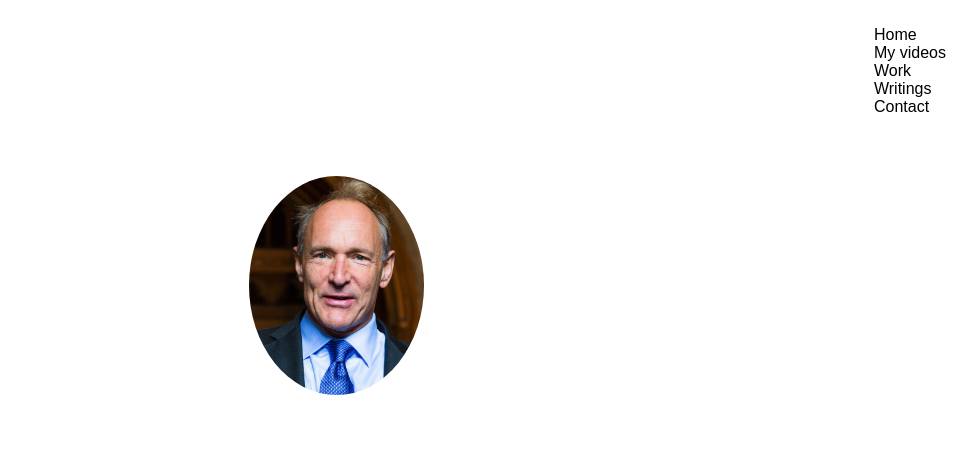
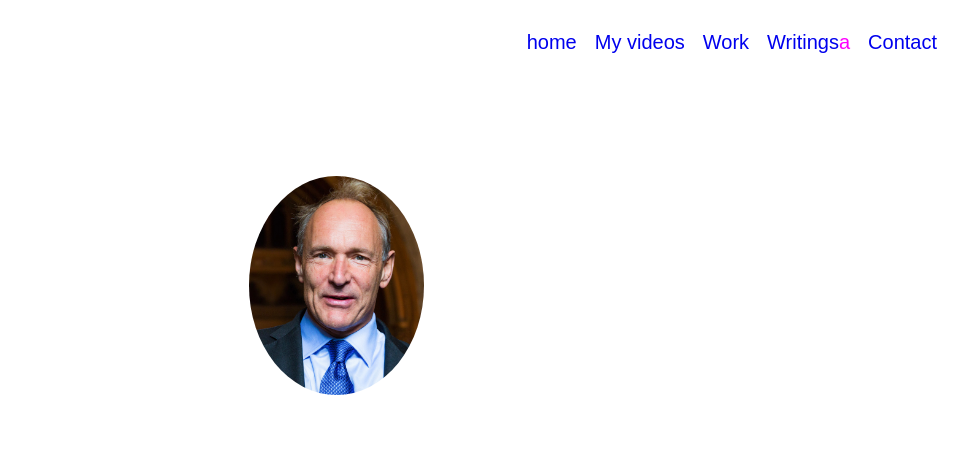
Before and after one commit to fahad78990/fjss, a plain HTML site: page index.html in a window 1280 px wide. Shown: the top 460 px of the page, without its empty margins (304-1280 px from the left). Drawn offline with Linux system fonts and the light colour scheme; a web font is replaced by a local one.

Commit message:
Add files via upload

```diff
--- a/index.html
+++ b/index.html
@@ -11,11 +11,11 @@
 
 <body>
     <ul class="menu">
-        <li class="links">Home</li>
-         <li class="links">My videos</li>
-         <li class="links">Work</li>
-         <li class="links">Writings</li>
-         <li class="links">Contact</li>
+        <li class="links"><a href="#welcome">home</a></li>
+        <li class="links"><a href="#videos">My videos</a></li>
+        <li class="links"><a href="#work">Work</a></li>
+        <li class="links"><a href="#writings">Writings</a>a</li>
+        <li class="links"><a href="#contact">Contact</a></li>
     </ul>
 
     <section id="welcome">
@@ -30,6 +30,25 @@
         <div class="line"></div>
         <p>He is the co-founder and CTO of Inrupt.com, a tech start-up which uses, promotes and helps develop the open source Solid platform. Solid aims to give people control and agency over their data, questioning many assumptions about how the web has to work. Solid technically is is new level of standard at the web layer, which adds things never put into the original spec, such as global single sign-on, universal access control, and a universal data API so that any app can store data in any storage place. Socially Solid is a movement away from much of the issues with the current WWW, and toward a world in which users are in control, and empowered by large amounts of data, private, shared, and public.</p>
     </section>
+    <section id="videos">
+     <h1>videos</h1>
+        <div class="line"></div> <br>
+        <iframe width="966" height="543" src="https://www.youtube.com/embed/AHC2sc4FWqw" frameborder="0" allow="accelerometer; autoplay; clipboard-write; encrypted-media; gyroscope; picture-in-picture" allowfullscreen></iframe>
+        <br>
+        <br>
+        <iframe width="966" height="543" src="https://www.youtube.com/embed/rCplocVemjo" frameborder="0" allow="accelerometer; autoplay; clipboard-write; encrypted-media; gyroscope; picture-in-picture" allowfullscreen></iframe>
+    </section>
+    <section id="work">
+        <h1>work</h1><div class="line"></div> <br>
+        <iframe width="900" hight="1000" src="https://en.wikipedia.org/wiki/Tim_Berners-Lee#Career_and_research" frameboder="0"></iframe>
+    </section>
+        <section id="writings"> <h1 writigs></h1>
+        <div class="line"></div> <br>
+            <a class=article
+href="https://interestingengineering.com/how-did-tim-berners-lee-change-the-world-with-the-world-wide-web" target="new_blank">How Did Tim Berners-Lee Change the World With the World Wide Web?</a>
+
+    </section>
+
 </body>
 
 </html>
--- a/style.css
+++ b/style.css
@@ -81,3 +81,30 @@ p {
     right: 30px;
     z-index: 10
 }
+.links {
+    float: left;
+    color: fuchsia;
+    padding-top: 5px;
+    padding-left: 9px;
+    padding-right: 9px;
+    padding-bottom: 5px;
+    font-family: fantasy;
+    font-size: 20px
+}
+
+.links:hover {
+    background-color: aqua;
+}
+
+html {
+    scroll-behavior: smooth;
+}
+
+a {
+    text-decoration: none;
+}
+
+
+.article:hover {
+    color:fuchsia;
+}
```
